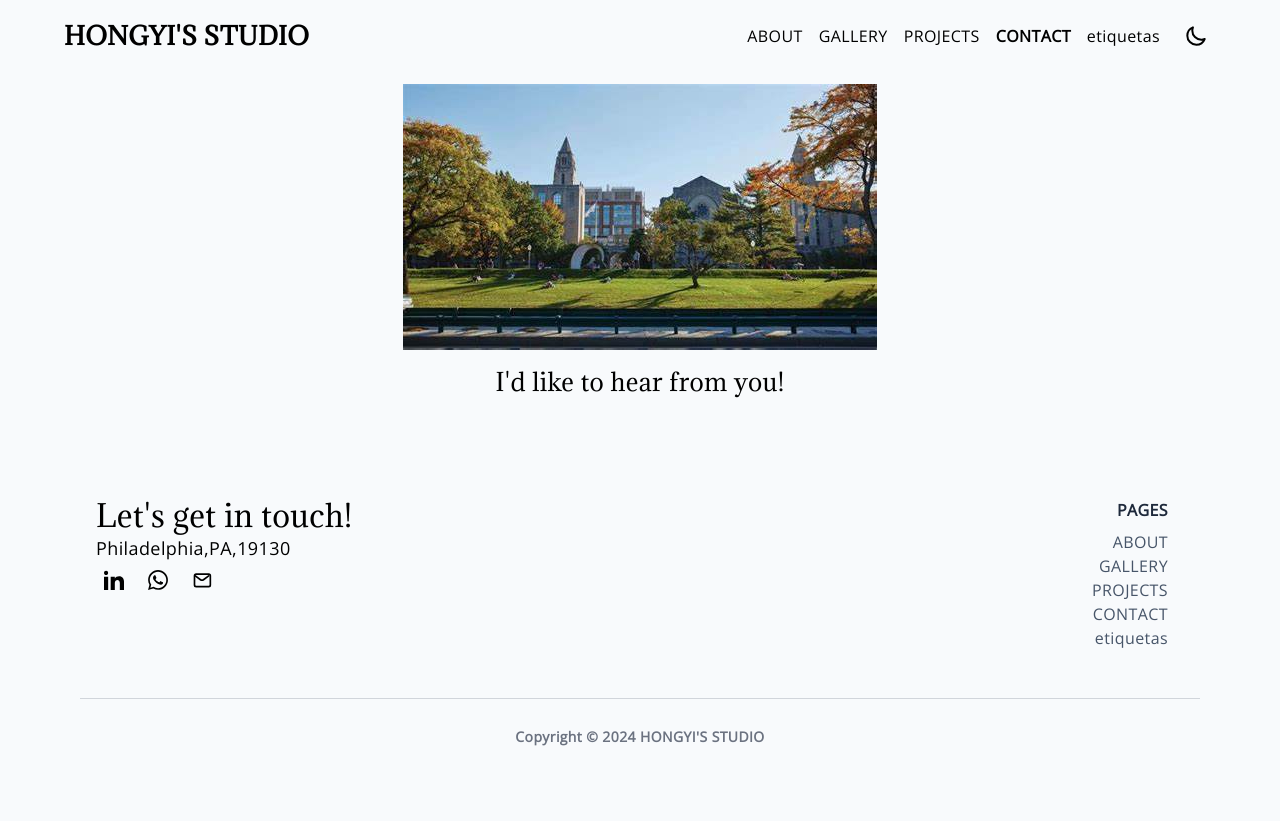
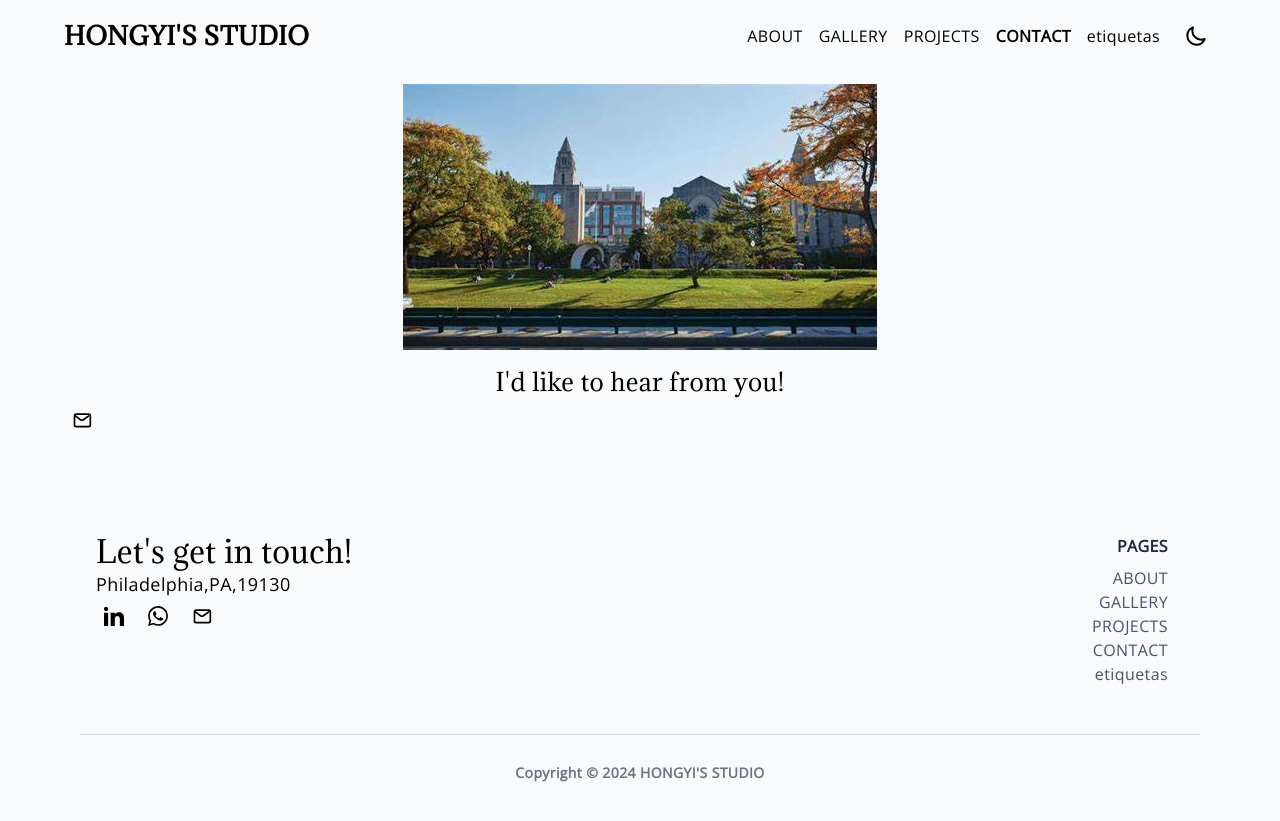
Before and after one commit to hongyili-hl/hongyili-hl.github.io, a Jekyll site: the page built from sample.md, in a window 1280 px wide. Shown: the top 821 px of the page. Built offline with Jekyll 4.4.1, drawn with Linux system fonts in a browser that asks for light colours.

Commit message:
Update contact.html

```diff
--- a/_layouts/contact.html
+++ b/_layouts/contact.html
@@ -9,3 +9,15 @@ layout: base
   <h5 class="text-2xl">{{ site.data[site.lang].footer.title | default: "I'd like to hear from you!" |
   localize}}</h5>
 </div>
+<div class="flex flex-wrap gap-2 my-5">
+  <a class="p-2" href="{{site.rrss.email}}">
+    <svg class="h-5 w-5" viewBox="0 0 24 24" fill="none" xmlns="http://www.w3.org/2000/svg" stroke="currentColor">
+      <g id="SVGRepo_bgCarrier" stroke-width="0"></g>
+      <g id="SVGRepo_tracerCarrier" stroke-linecap="round" stroke-linejoin="round"></g>
+      <g id="SVGRepo_iconCarrier">
+        <path d="M4 7.00005L10.2 11.65C11.2667 12.45 12.7333 12.45 13.8 11.65L20 7" stroke="" stroke-width="2" stroke-linecap="round" stroke-linejoin="round"></path>
+        <rect x="3" y="5" width="19" height="15" rx="2" stroke="" stroke-width="2" stroke-linecap="round"></rect>
+      </g>
+    </svg>
+  </a>
+</div>
```
